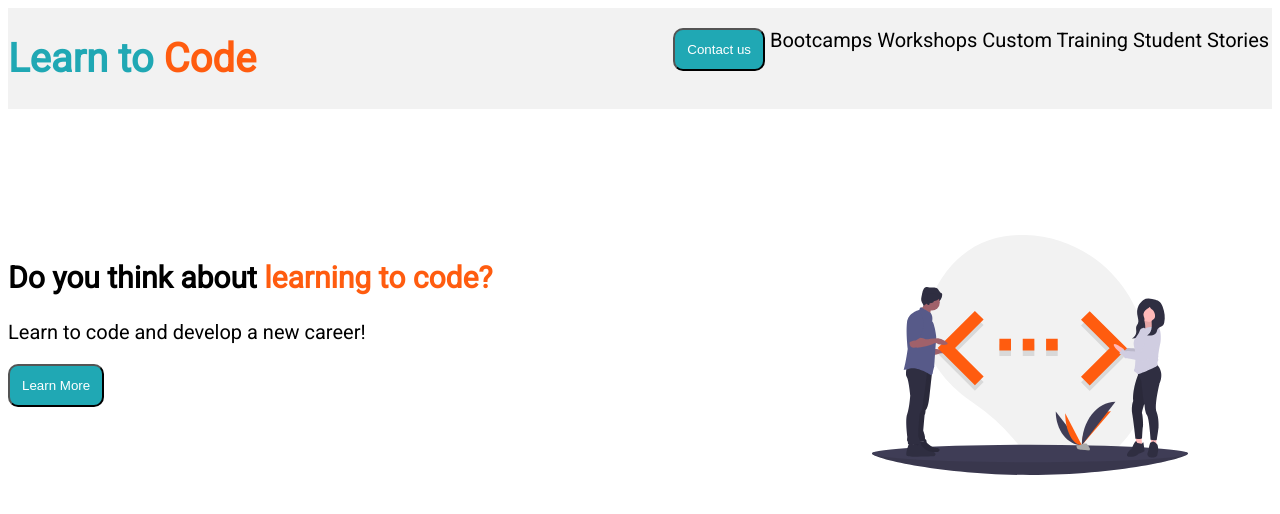
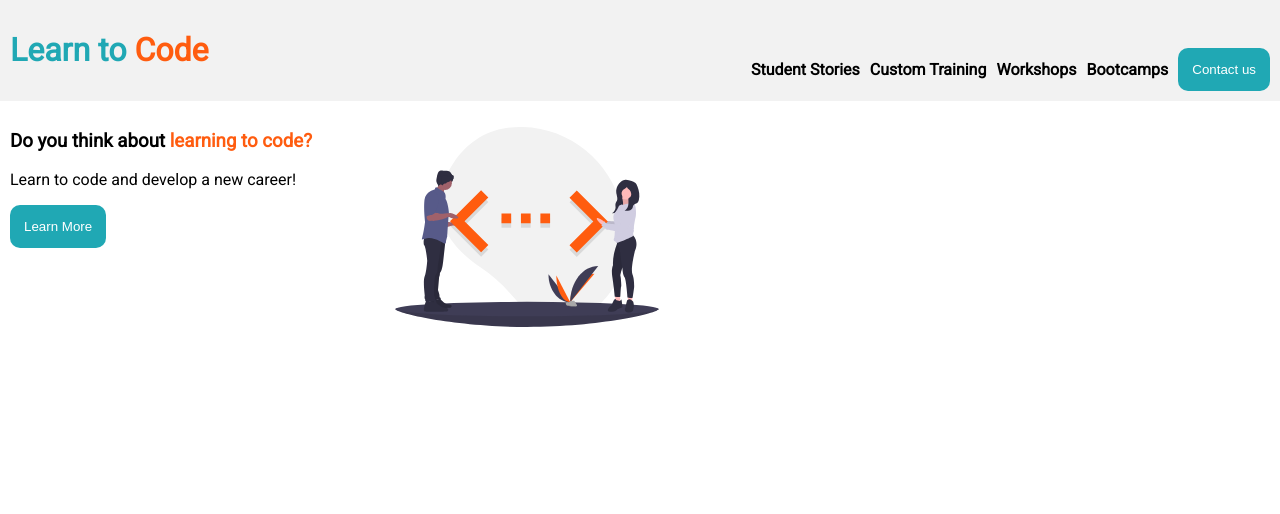
Before and after one commit to jasminenabers/HTML-CSS---Project-1---Building-a-Learn-to-Code-Webpage, a plain HTML site: page nabers-part-one/index.html in a window 1280 px wide. Drawn offline with Linux system fonts and the light colour scheme.

Commit message:
Add files via upload

```diff
--- a/nabers-part-one/css/styles.css
+++ b/nabers-part-one/css/styles.css
@@ -1,105 +1,117 @@
-header {
-    background-color: #f2f2f2;
+html {
+    margin: 0;
 }
 
-button {
- background-color: #20a8b4;
- padding: 12px;
- border-radius: 10px;
+body {
+    font-family: "Roboto", sans-serif;
+    margin: 0;
+    color:#000;
 }
-button:hover {
-    background-color: #ff5c0f;
+
+#banner {
+    background-color: #f2f2f2;
+    padding: 10px;
 }
-/* :hover {
-    color: #ff5c0f;
-} */
 
-span
-{
+#banner header {
+    color:#20a8b4;
+}
+
+#banner header span {
     color: #ff5c0f;
 }
 
-@media screen and (min-width:780px)
-{
-    header
-    {
-        background-color: #f2f2f2;
-        display:flex;
-    }
-    ul
-    {
-        padding-left:33%;
-    }
-    li
-    {
-        float:right;
-    }
-    button
-    {
-        width:auto;
-    }
+#banner nav ul {
+    margin: 0;
+    padding-left: 0;
 }
-#box
-{
-    display: flex;
-    margin-top: 10%;
+#banner nav ul li {
+   list-style-type: none;
+   margin-bottom: 10px;
 }
 
-@media screen and (max-width:780px)
-{
-    header {
-        background-color: #f2f2f2;
-        display:flex;
-        flex-direction: column;
-    }
-    ul
-    {
-        margin-left: -10%;
-    }
-    img
-    {
-        display:none;
-    }
-    button
-    {
-        width:100%;
-    }
+#banner nav ul li a {
+    color: #000;
+    text-decoration: none;
+    font-weight: bold;
 }
 
-li
-{
-    list-style: none;
-}
-ul>button
-{
-    float:right;
+#banner nav ul li a:hover {
+    color: #ff5c0f;
 }
 
-a
-{
-    text-decoration: none;
-    color:black;
-    padding-left: 5px;
+#banner nav button {
+    background-color: #20a8b4;
+    color: #fff;
+    border-radius: 10px;
+    border-color: transparent;
+    width: 100%;
+    padding: 12px;
+    text-align: left;
 }
-body {
-    font-family: 'Roboto';font-size: 20px;
+
+#banner nav button:hover {
+    background-color: #ff5c0f;
 }
-img
-{
-    width:500%;
-    padding-left: 600%;
+
+#content {
+    padding: 10px;
 }
-#imgDiv
-{
-    width:5%;
+#content h3 span {
+    color: #ff5c0f;
 }
-button
-{
-    color: #fff ;
+
+#content button {
+    background-color: #20a8b4;
+    color: #fff;
+    border-radius: 10px;
+    border-color: transparent;
+    width: 100%;
+    padding: 12px;
+    text-align: left;
 }
-#txt
-{
-    color:#20a8b4;
+
+#content button:hover {
+    background-color: #ff5c0f;
+}
+
+#content figure img {
+    display: none;
+}
+@media screen and (min-width: 768px) {
+    #banner {
+        display: flex;
+        justify-content: space-between;
+        align-items: end;
+    }
+
+    #banner nav ul {
+        display: flex;
+    }
+
+    #banner nav ul li {
+        list-style-type: none;
+        margin-left: 10px;
+        margin-bottom: inherit;
+        align-self:center;
+    }
+
+    #content {
+        display: flex;
+    }
+
+    #content figure img {
+        display: inline-block;
+    }
+
+    #banner nav button {
+        width: auto;
+    }
+
+    #content button {
+        width: auto;
+    }
+
 }
 /*
 Website is mobile-responsive, matching the stacked layout on mobile, and the inline layout on desktop, using flexbox.
--- a/nabers-part-one/index.html
+++ b/nabers-part-one/index.html
@@ -6,30 +6,34 @@
     <meta name="viewport" content="width=device-width, initial-scale=1.0">
     <title>Learn to Code</title>
     <link href='https://fonts.googleapis.com/css?family=Roboto' rel='stylesheet'>
-    <link rel="stylesheet" href="css/styles.css">
+    <link href="css/styles.css" rel="stylesheet" >
 </head>
 <body>
+    <div id="banner">
         <header>
-    <h1><span id="txt">Learn to </span><span>Code</span></h1>
+            <h1>Learn to <span>Code</span></h1>
+        </header>
+        <nav>
             <ul>
 
                 <li><a href="student stories">Student Stories</a></li>
                 <li><a href="custom training">Custom Training</a></li>
                 <li><a href="workshops">Workshops</a></li>
                 <li><a href="bootcamps">Bootcamps</a></li>
-        <button>Contact us</button>
+                <li><button>Contact us</button></li>
             </ul>
-</header>
-<div id="box">
+        </nav>
+    </div>
+   <article id="content">
         <div>
-        <h2>Do you think about <span>learning to code?</span></h2>
+            <h3>Do you think about <span>learning to code?</span></h3>
             <p>Learn to code and develop a new career!</p>
             <button>Learn More</button>
         </div>
-    <div id="imgDiv">
-        <img alt="img"src="assets/code.svg">
-    </div>
-</div>
+        <figure>
+            <img src="assets/code.svg" width="350" height="200" alt="coding logo">
+        </figure>
+    </article>
 
 
 </body>
```
Lines whose indentation alone changed are shown as unchanged.
